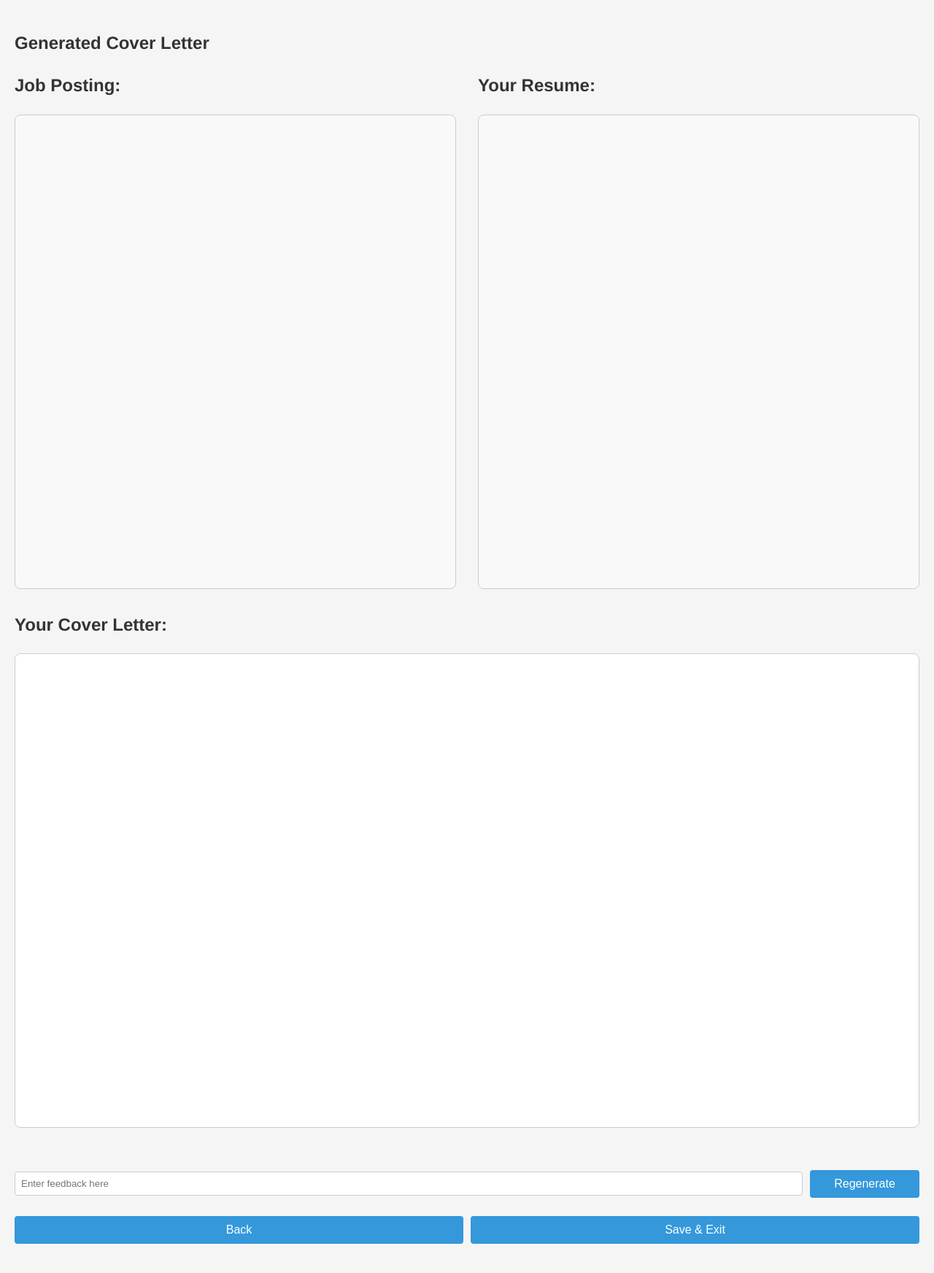
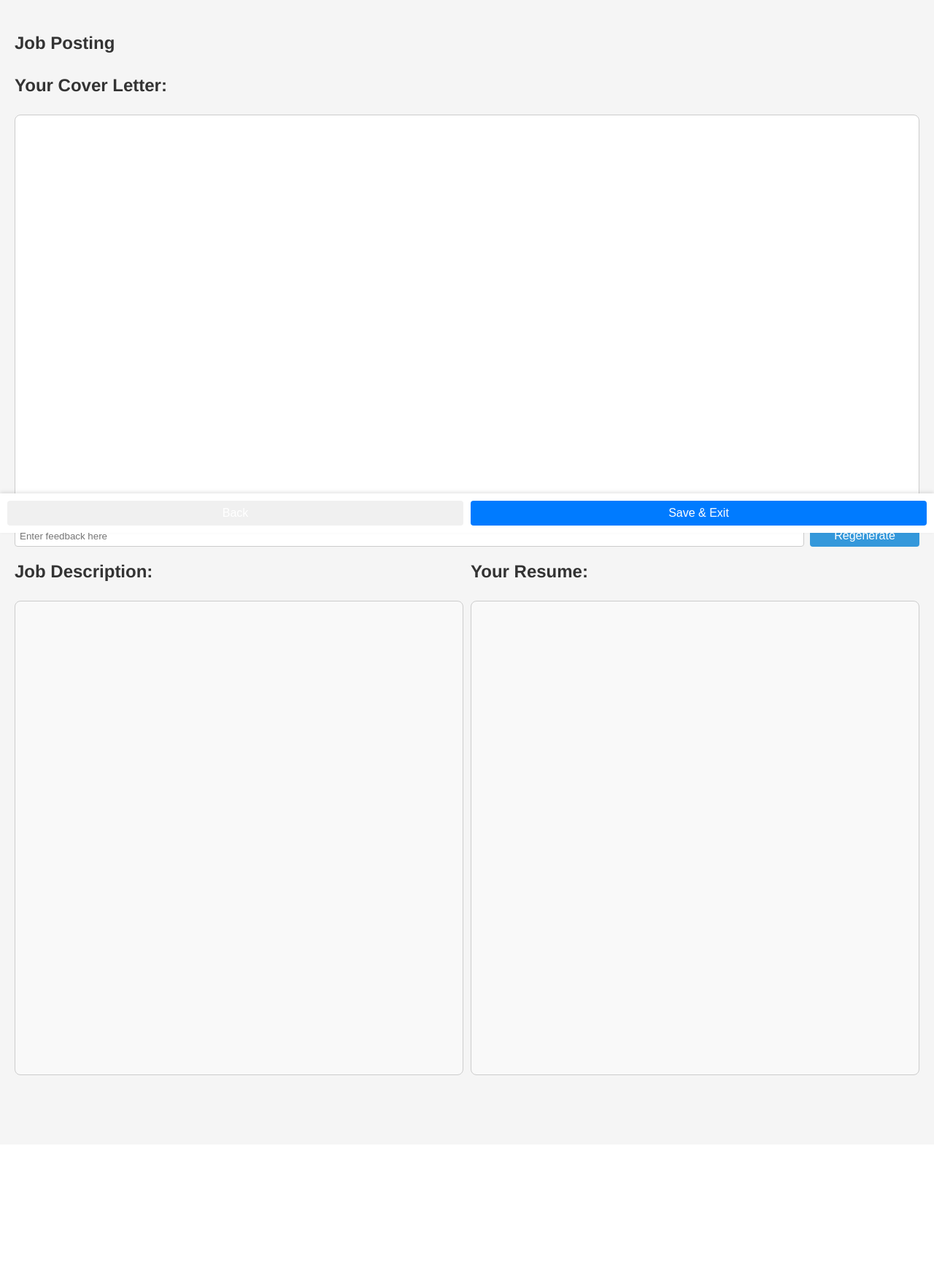
Before and after one commit to kegsmr/cover-letter-generator, a Flask app: page /letter in a window 1280 px wide. Shown: the part 70-1814 px from the top of the page at 73% size. After the commit the page ends 1543 px from the top, so only its background shows below. Run offline with Flask 3, Linux system fonts and the light colour scheme.

Commit message:
More UI enhancements.

```diff
--- a/static/css/styles.css
+++ b/static/css/styles.css
@@ -321,3 +321,46 @@ a:hover {
     color: darkblue;  /* Optional: change the color when hovering */
     text-decoration: underline;
 }
+
+/* Sticky footer container */
+.footer-buttons {
+    position: fixed;
+    bottom: 0;
+    left: 0;
+    width: 100%;
+    background: white;
+    padding: 10px;
+    box-shadow: 0 -2px 5px rgba(0, 0, 0, 0.1);
+    display: flex;
+    justify-content: center;
+    gap: 10px;
+}
+
+/* Buttons inside the footer */
+.footer-buttons button {
+    padding: 8px 15px;
+    font-size: 16px;
+    border: none;
+    border-radius: 4px;
+    cursor: pointer;
+    transition: background 0.3s ease-in-out;
+}
+
+/* Style for Back button */
+.footer-buttons button:first-child {
+    background: #f0f0f0;
+}
+
+.footer-buttons button:first-child:hover {
+    background: #e0e0e0;
+}
+
+/* Style for Save & Exit button */
+.footer-buttons button:last-child {
+    background: #007bff;
+    color: white;
+}
+
+.footer-buttons button:last-child:hover {
+    background: #0056b3;
+}
--- a/templates/job.html
+++ b/templates/job.html
@@ -28,7 +28,7 @@
         </div>
     </div>
 
-    <div style="display: flex; gap: 10px;">
+    <div class="footer-buttons">
         <button onclick="window.location.href='{{ url_for('sample') }}';">Back</button>
         <!-- Instead of a fetch call, we use a function that submits a hidden form -->
         <button type="button" onclick="submitJobAndGenerate()">Generate</button>
--- a/templates/letter.html
+++ b/templates/letter.html
@@ -4,41 +4,41 @@
     <script src="https://cdn.jsdelivr.net/npm/marked/marked.min.js"></script>
     <script defer src="/static/js/markdown-editor.js"></script>
 
-    <h1>Generated Cover Letter</h1>
-    <div class="generated-content">
-        <div class="content-item">
-            <!-- Added inline CSS to truncate the title if too long -->
-            <h2 style="white-space: nowrap; overflow: hidden; text-overflow: ellipsis; width: 100%;">{{ title }}:</h2>
+    <h1>{{ title }}</h1>
+
+    <!-- Cover Letter Section -->
+    <div class="content-item">
+        <h2>Your Cover Letter:</h2>
+        <textarea id="letter-edit-input" style="min-height: 550px; margin-bottom: 5px;" oninput="resizeTextarea(this)">{{ letter }}</textarea>
+    </div>
+
+    <!-- Feedback Form (Minimized Gap) -->
+    <div class="button-container" style="display: flex; gap: 8px; align-items: center; margin-top: 0;">
+        <input type="text" id="inline-feedback" placeholder="Enter feedback here" style="flex-grow: 1; padding: 6px; border: 1px solid #ccc; border-radius: 4px;">
+        <button id="regen-btn" style="max-width: 150px; padding: 6px 10px;" onclick="regenerateCoverLetter()">Regenerate</button>
+    </div>
+
+    <!-- Job Posting and Resume Side by Side -->
+    <div class="generated-content" style="display: flex; gap: 10px; margin-top: 15px;">
+        <div class="content-item" style="flex: 1;">
+            <h2 style="white-space: nowrap; overflow: hidden; text-overflow: ellipsis; width: 100%;">Job Description:</h2>
             <div class="preview" id="job-description" style="min-height: 650px;">{{ job }}</div>
         </div>
 
-        <div class="content-item">
+        <div class="content-item" style="flex: 1;">
             <h2>Your Resume:</h2>
             <div class="preview" id="resume" style="min-height: 650px;">{{ resume }}</div>
         </div>
-
-        <div class="content-item">
-            <h2>Your Cover Letter:</h2>
-            <textarea id="letter-edit-input" style="min-height: 650px;" oninput="resizeTextarea(this)">{{ letter }}</textarea>
-        </div>
-    </div>
-
-    <!-- Inline feedback row: Feedback input and Regenerate button -->
-    <div class="button-container" style="display: flex; gap: 10px; align-items: center;">
-        <input type="text" id="inline-feedback" placeholder="Enter feedback here" style="flex-grow: 1; padding: 8px; border: 1px solid #ccc; border-radius: 4px;">
-        <button id="regen-btn" style="max-width: 150px;" onclick="regenerateCoverLetter()">Regenerate</button>
     </div>
 
     <br>
 
-    <div style="display: flex; gap: 10px;">
+    <div class="footer-buttons">
         <button onclick="window.location.href='{{ url_for('job') }}';">Back</button>
-        <!-- Save & Exit button now posts the letter content to /letter -->
         <button id="save-btn" onclick="saveAndExit()">Save & Exit</button>
     </div>
 
     <script>
-        // Convert Markdown to HTML using marked.js
         document.getElementById('job-description').innerHTML = marked.parse(`{{ job | safe }}`);
         document.getElementById('resume').innerHTML = marked.parse(`{{ resume | safe }}`);
 
@@ -47,7 +47,6 @@
             element.style.height = (element.scrollHeight) + 'px';
         }
 
-        // Regenerate the cover letter, optionally sending feedback
         function regenerateCoverLetter() {
             const feedback = document.getElementById("inline-feedback").value;
             const formData = new FormData();
@@ -73,7 +72,6 @@
             });
         }
 
-        // Save the current letter and exit by sending a POST to /letter
         function saveAndExit() {
             const letterContent = document.getElementById("letter-edit-input").value;
             const formData = new FormData();
--- a/templates/resume.html
+++ b/templates/resume.html
@@ -34,7 +34,7 @@
 
     <br>
 
-    <div style="display: flex; gap: 10px;">
+    <div class="footer-buttons">
         <button onclick="window.location.href='{{ url_for('dashboard') }}';">Back</button>
         <button onclick="submitFormAndContinue(event)">Continue</button>
     </div>
--- a/templates/sample.html
+++ b/templates/sample.html
@@ -9,7 +9,7 @@
         <input type="hidden" name="sample" id="hidden-sample">
     </form>
 
-    <div style="display: flex; gap: 10px;">
+    <div class="footer-buttons">
         <button onclick="window.location.href='{{ url_for('resume') }}';">Back</button>
         <button type="button" onclick="submitSample()">Continue</button>
     </div>
```
Also changed, not shown: templates/login.html (deleted, +0 -7 lines).
